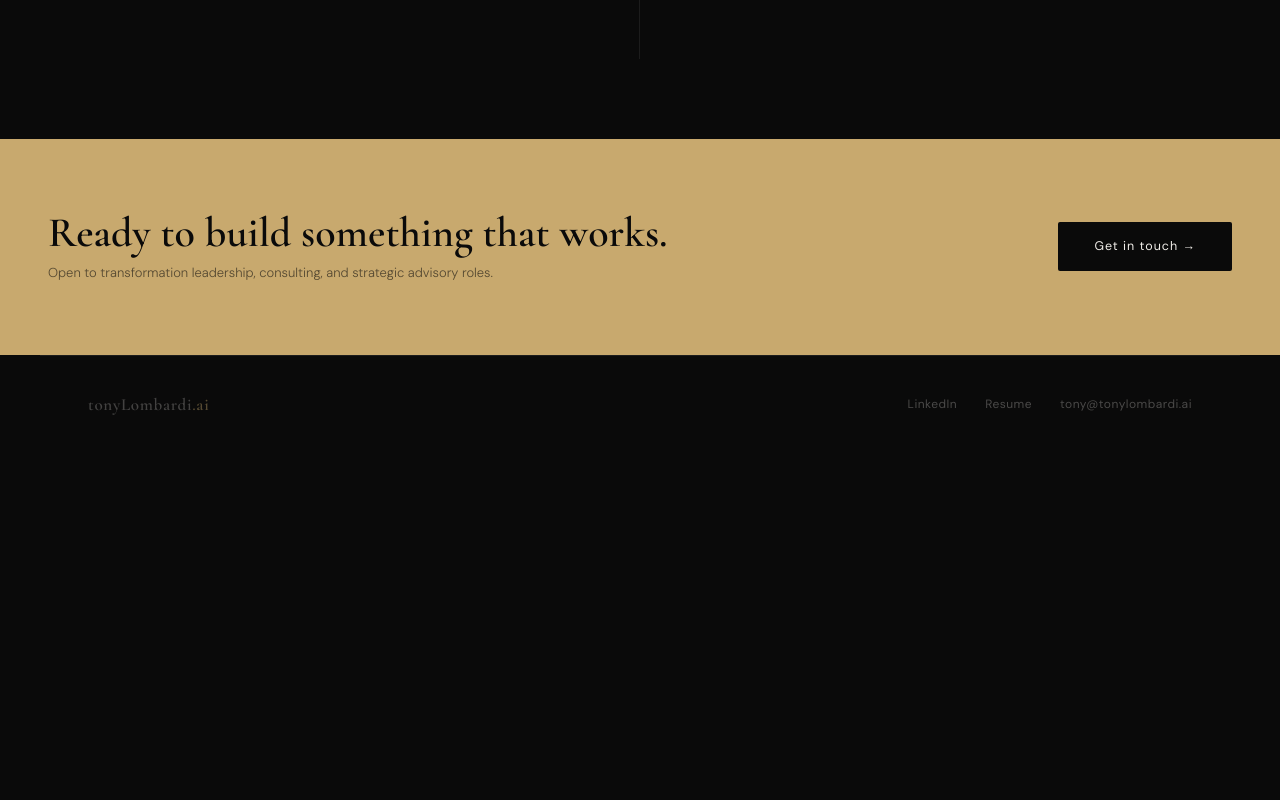
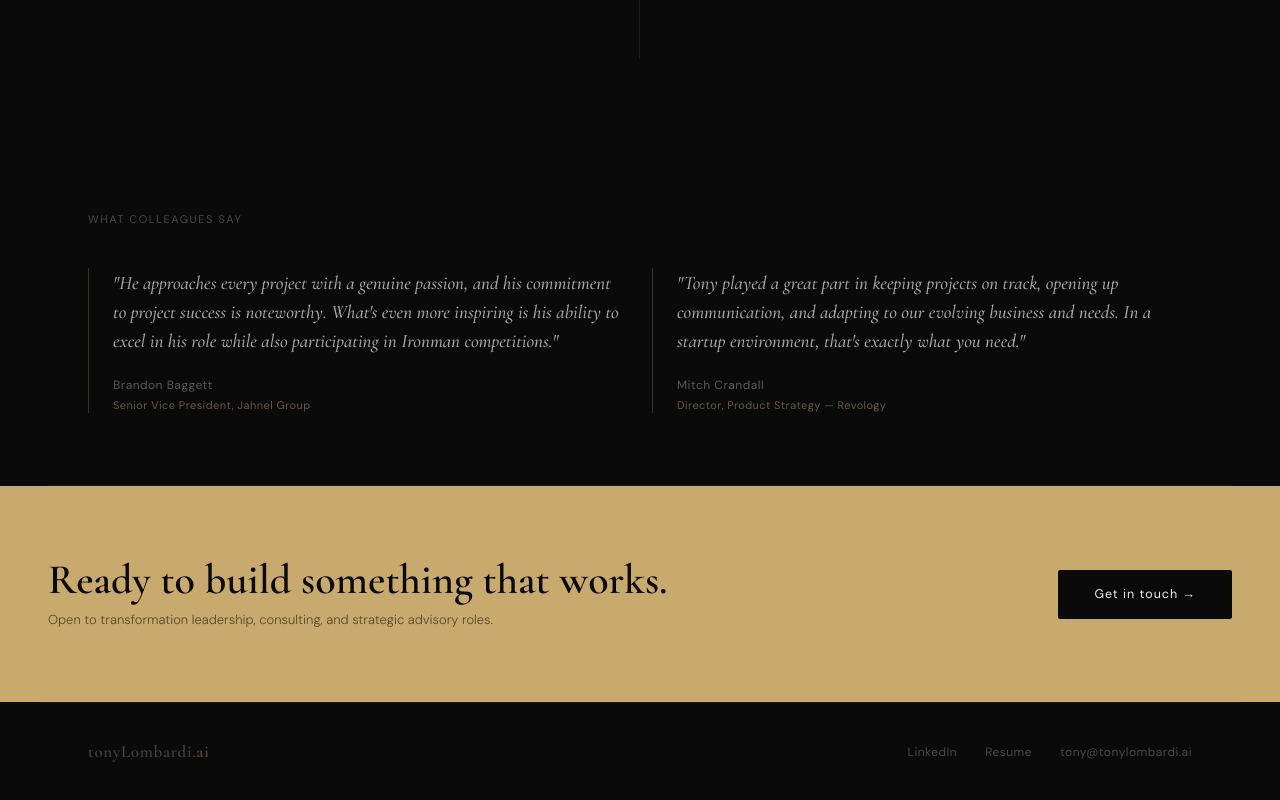
Before and after one commit to tonylombardi-22/personal_branding, a Next.js app: page / in a window 1280 px wide. Shown: the part 1943-2743 px from the top of the page. Before the commit the page ends 2396 px from the top, so only its background shows below. Built offline with nearby package versions, Linux system fonts and the light colour scheme.

Commit message:
add testimonials section

```diff
--- a/app/page.tsx
+++ b/app/page.tsx
@@ -578,6 +578,76 @@ export default function Home() {
           </div>
         </section>
 
+        {/* Testimonials */}
+        <section style={{
+          padding: "72px 48px",
+          maxWidth: "1200px",
+          margin: "0 auto",
+        }}>
+          <div style={{
+            fontSize: "11px",
+            letterSpacing: "0.14em",
+            textTransform: "uppercase" as const,
+            color: "rgba(240,237,232,0.28)",
+            marginBottom: "40px",
+          }}>
+            What colleagues say
+          </div>
+          <div style={{
+            display: "grid",
+            gridTemplateColumns: "1fr 1fr",
+            gap: "24px",
+          }}>
+            <div className="fade-up delay-1" style={{
+              borderLeft: "1.5px solid rgba(200,169,110,0.25)",
+              paddingLeft: "24px",
+            }}>
+              <p style={{
+                fontFamily: "'Cormorant Garamond', serif",
+                fontSize: "19px",
+                fontStyle: "italic",
+                fontWeight: 500,
+                color: "rgba(240,237,232,0.7)",
+                lineHeight: 1.55,
+                marginBottom: "20px",
+              }}>
+                "He approaches every project with a genuine passion, and his commitment to project success is noteworthy. What's even more inspiring is his ability to excel in his role while also participating in Ironman competitions."
+              </p>
+              <div style={{ fontSize: "12px", color: "rgba(240,237,232,0.35)", letterSpacing: "0.04em" }}>
+                Brandon Baggett
+              </div>
+              <div style={{ fontSize: "11px", color: "rgba(200,169,110,0.5)", letterSpacing: "0.04em", marginTop: "3px" }}>
+                Senior Vice President, Jahnel Group
+              </div>
+            </div>
+
+            <div className="fade-up delay-2" style={{
+              borderLeft: "1.5px solid rgba(200,169,110,0.25)",
+              paddingLeft: "24px",
+            }}>
+              <p style={{
+                fontFamily: "'Cormorant Garamond', serif",
+                fontSize: "19px",
+                fontStyle: "italic",
+                fontWeight: 500,
+                color: "rgba(240,237,232,0.7)",
+                lineHeight: 1.55,
+                marginBottom: "20px",
+              }}>
+                "Tony played a great part in keeping projects on track, opening up communication, and adapting to our evolving business and needs. In a startup environment, that's exactly what you need."
+              </p>
+              <div style={{ fontSize: "12px", color: "rgba(240,237,232,0.35)", letterSpacing: "0.04em" }}>
+                Mitch Crandall
+              </div>
+              <div style={{ fontSize: "11px", color: "rgba(200,169,110,0.5)", letterSpacing: "0.04em", marginTop: "3px" }}>
+                Director, Product Strategy — Revology
+              </div>
+            </div>
+          </div>
+        </section>
+
+        <hr className="rule" />
+
         {/* CTA Bar */}
         <div className="cta-bar fade-up">
           <div className="cta-bar-text-wrap">
```
